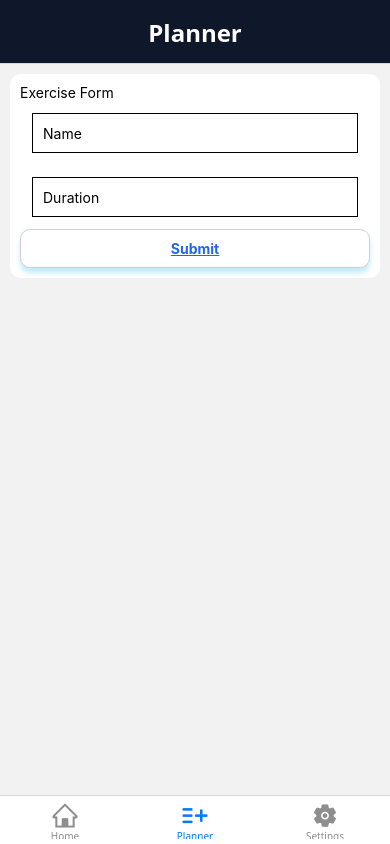
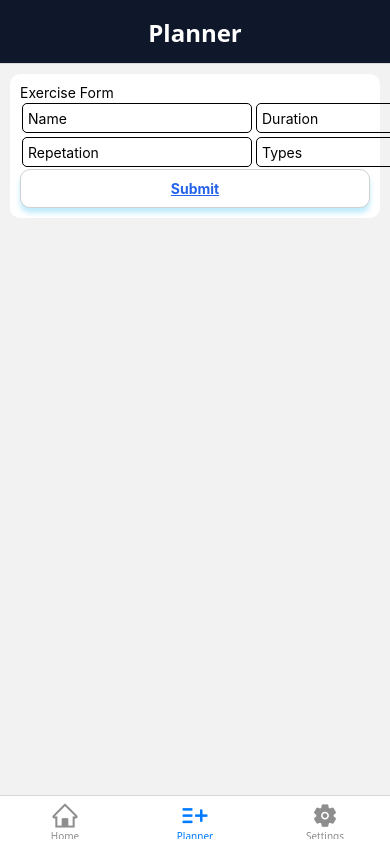
Before and after one commit to Deepankarshakya/Workout_app, a React Native app: screen /Planner in a window 390 px wide. Built offline with nearby package versions, Linux system fonts and the light colour scheme.

Commit message:
(feat): Added multilple section for the planner screen

```diff
--- a/components/WorkOutForm.tsx
+++ b/components/WorkOutForm.tsx
@@ -5,7 +5,9 @@ import { PressableText } from "./styled/Pressable";
 
 export type ExerciseForm = {
     name: string,
-    duration: string
+    duration: string,
+    type: string,
+    reps?: number
 }
 
 
@@ -26,6 +28,7 @@ export default function WorkOutForm({
                 Exercise Form
             </Text>
             <View>
+                <View style={styles.rowContainer}>
                     <Controller
                         control={control}
                         rules={{
@@ -57,6 +60,37 @@ export default function WorkOutForm({
                             />
                         }
                     />
+                </View>
+                <View style={styles.rowContainer}>
+                    <Controller
+                        control={control}
+                        name="reps"
+                        render={({ field: { onChange, value } }) =>
+                            <TextInput
+                                onChangeText={onChange}
+                                value={value}
+                                style={styles.input}
+                                placeholder="Repetation"
+                            />
+                        }
+                    />
+
+                    <Controller
+                        control={control}
+                        rules={{
+                            required: true
+                        }}
+                        name="type"
+                        render={({ field: { onChange, value } }) =>
+                            <TextInput
+                                onChangeText={onChange}
+                                value={value}
+                                style={styles.input}
+                                placeholder="Types"
+                            />
+                        }
+                    />
+                </View>
                 <PressableText
                     text="Submit"
                     onPress={handleSubmit((data) => {
@@ -75,9 +109,14 @@ const styles = StyleSheet.create({
         padding: 10,
     },
     input: {
-        height: 40,
-        margin: 12,
+        flex: 1,
+        height: 30,
+        margin: 2,
         borderWidth: 1,
-        padding: 10,
+        padding: 5,
+        borderRadius: 5,
     },
+    rowContainer: {
+        flexDirection: 'row',
+    }
 })
--- a/screens/PlannerScreen.tsx
+++ b/screens/PlannerScreen.tsx
@@ -5,7 +5,7 @@ export default function PlannerScreen({navigation}: any){
 
 
     const handelFormSbmit = (form: ExerciseForm) => {
-        alert(`${form.name} - ${form.duration}`)
+        alert(`${form.name} - ${form.duration} - ${form.reps} - ${form.type}`)
     }
 
 
```
Lines whose indentation alone changed are shown as unchanged.
